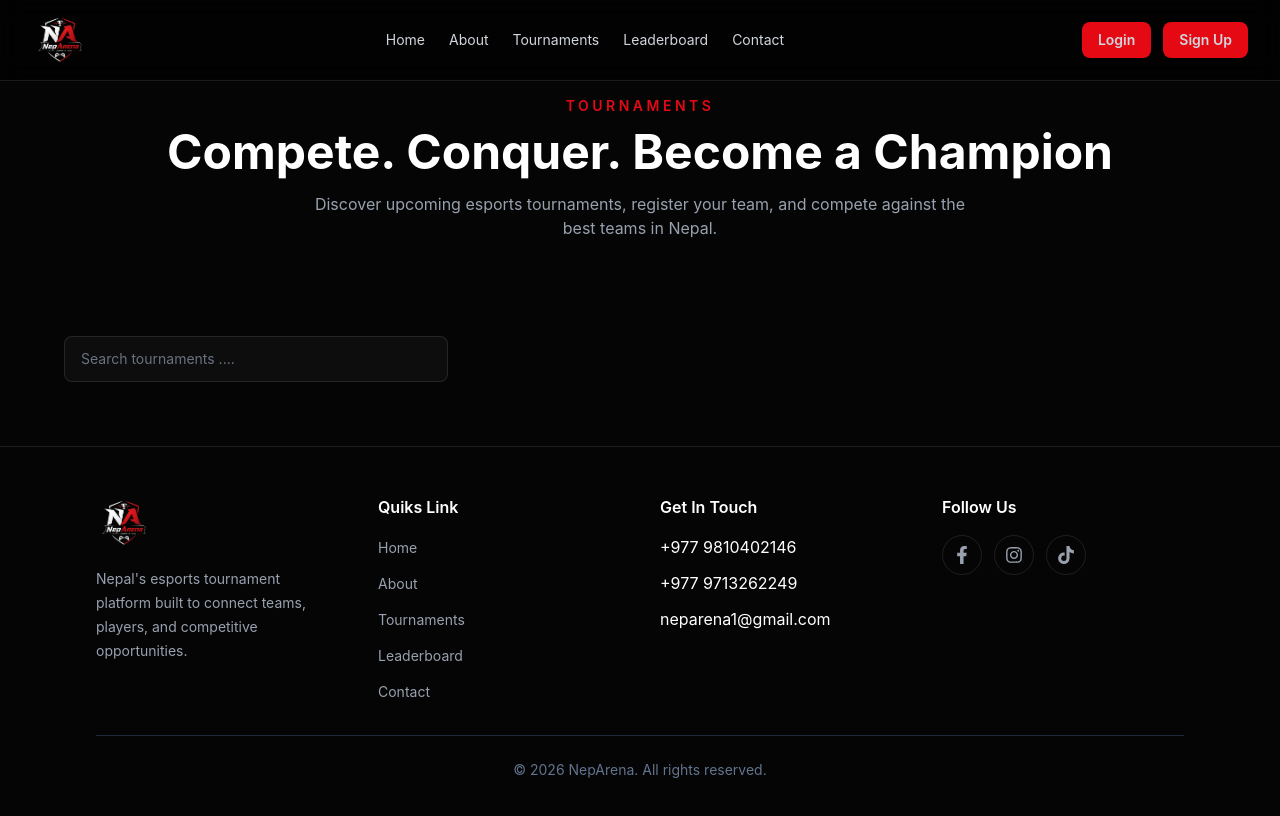
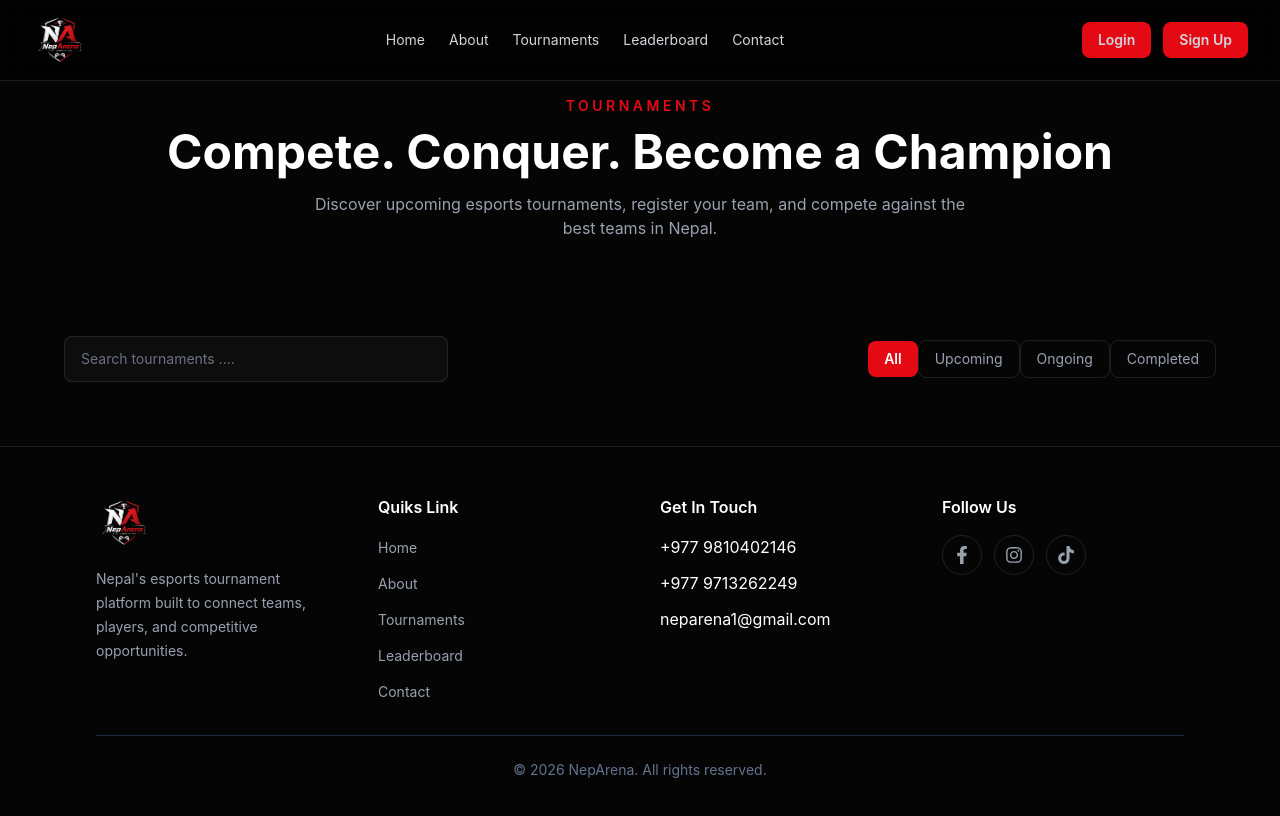
Before and after one commit to Sugam112stha/NepArena, a React (Vite) app: page /Tournaments in a window 1280 px wide. Shown: the top 816 px of the page. Built offline with nearby package versions, Linux system fonts and the light colour scheme.

Commit message:
filter button has been added

```diff
--- a/src/pages/Tournaments.tsx
+++ b/src/pages/Tournaments.tsx
@@ -26,9 +26,25 @@ const Tournament = () => {
       <section className="px-4 pb-16 sm:px-6 lg:px-8">
         <div className="mx-auto max-w-6xl">
           <div className="flex flex-col gap-4 md:flex-row md:items-center md:justify-between">
+
             <input type="text"
             placeholder="Search tournaments ...."
             className="w-full rounded-lg border border-white/10 bg-[#0D0D0D] px-4 py-3 text-sm text-white outline-none placeholder:text-gray-500 focus:border-[#E50914] md:max-w-sm"/>
+
+          <div>
+            <button className="rounded-lg bg-[#E50914] px-4 py-2 text-sm font-semibold">
+              All
+            </button>
+            <button className="rounded-lg border border-white/10 px-4 py-2 text-sm text-gray-400 transition hover:border-[#E50914] hover:text-white">
+              Upcoming
+            </button>
+            <button className="rounded-lg border border-white/10 px-4 py-2 text-sm text-gray-400 transition hover:border-[#E50914] hover:text-white">
+              Ongoing
+            </button>
+            <button className="rounded-lg border border-white/10 px-4 py-2 text-sm text-gray-400 transition hover:border-[#E50914] hover:text-white">
+              Completed
+            </button>
+          </div>
           </div>
         </div>
       </section>
```
